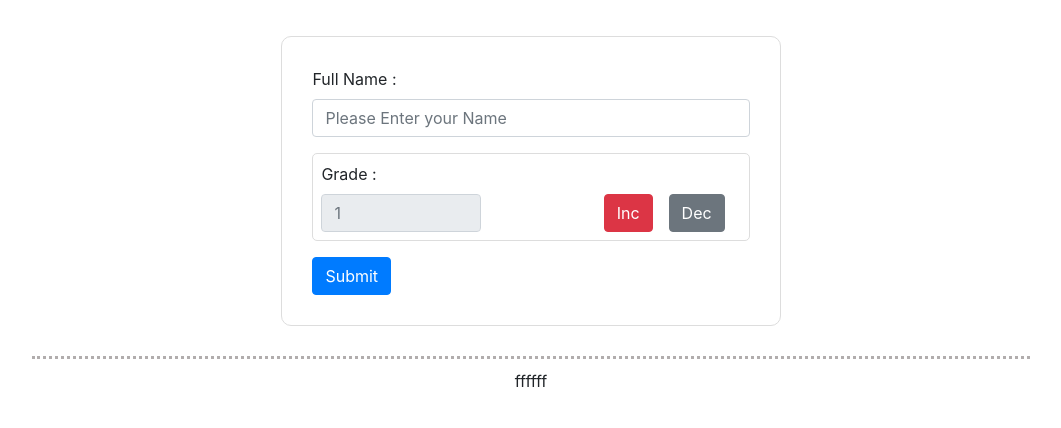
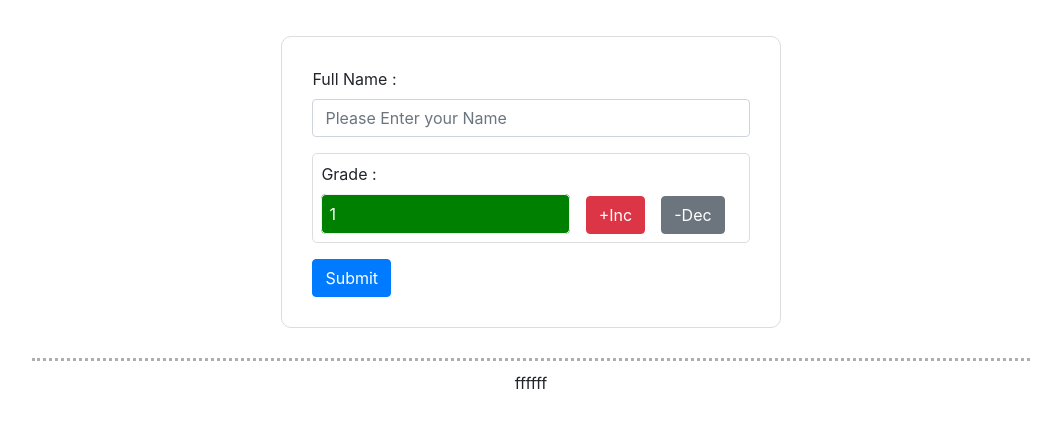
Before and after one commit to elhamhashemi56/Listname_Grade, a React (Create React App) app: page / in a window 1280 px wide. Shown: the top 428 px of the page, without its empty margins (109-1170 px from the left). Built offline with nearby package versions, Linux system fonts and the light colour scheme.

Commit message:
range grade and color

```diff
--- a/src/component/TodoList.js
+++ b/src/component/TodoList.js
@@ -28,18 +28,41 @@ const TodoList=()=>{
             <div class="d-flex mb-3 flex_Container">
                 <div class="p-2 flex-fill">
                     <label for="disabledTextInput" class="form-label">Grade :</label>
-                    <fieldset disabled>
-                       <input type="disabled" id="disabledTextInput" class="form-control disableInput hh" placeholder={counter} />
-                    </fieldset>
+                    {(counter===1 || counter===2) &&
+                        <fieldset disabled className=" greenColor" >
+                            {counter}
+                        </fieldset>
+                    }
+
+                    {counter===3  &&
+                        <fieldset disabled className=" yellowColor" >
+                            {counter}
+                        </fieldset>
+                    }
+
+                    {counter===4 &&
+                        <fieldset disabled className=" orangColor" >
+                            {counter}
+                        </fieldset>
+                    }
+
+                    {(counter===5 || counter===6) &&
+                        <fieldset disabled className=" redColor" >
+                            {counter}
+                        </fieldset>
+                    }
+
+
+
                 </div>
                 <div class="p-2 align-self-end ">
 
-                    {counter === 6 ? <button type="button" class="btn btn-secondary " disabled={isDisabled} >Inc</button>
-                                    :<button type="button" class="btn btn-danger " onClick={inc}>Inc</button>
+                    {counter === 6 ? <button type="button" class="btn btn-secondary " disabled={isDisabled} >+Inc</button>
+                                    :<button type="button" class="btn btn-danger " onClick={inc}>+Inc</button>
                     }
 
-                    {counter === 1 ?<button type="button" class="btn btn-secondary ml-3 mr-3" disabled={isDisabled} >Dec</button>
-                                    :<button type="button" class="btn btn-danger ml-3 mr-3" onClick={dec}>dec</button>
+                    {counter === 1 ?<button type="button" class="btn btn-secondary ml-3 mr-3" disabled={isDisabled} >-Dec</button>
+                                    :<button type="button" class="btn btn-danger ml-3 mr-3" onClick={dec}>-Dec</button>
                     }
 
                 </div>
--- a/src/component/todoList.css
+++ b/src/component/todoList.css
@@ -17,6 +17,32 @@
 
 }
 
-.hh{
+.redColor{
+    border: 1px solid #f1f1f1;
+    border-radius: 5px;
     background-color: red;
+    padding: 7px;
+    color: white;
 }
+
+.yellowColor{
+    border: 1px solid #f1f1f1;
+    border-radius: 5px;
+    background-color: yellow;
+    padding: 7px;
+}
+
+.orangColor{
+    border: 1px solid #f1f1f1;
+    border-radius: 5px;
+    background-color: orange;
+    padding: 7px;
+}
+
+.greenColor{
+    border: 1px solid #f1f1f1;
+    border-radius: 5px;
+    background-color: green;
+    padding: 7px;
+    color: white;
+}
```
